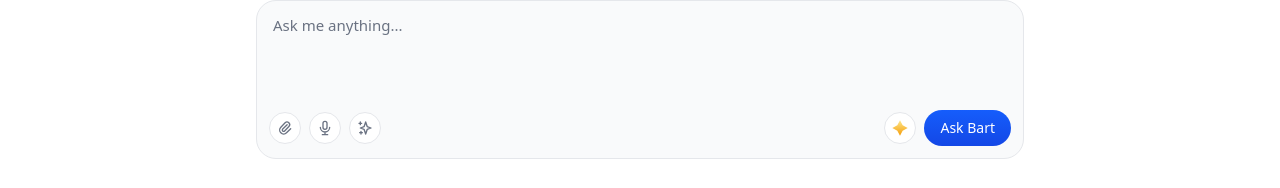
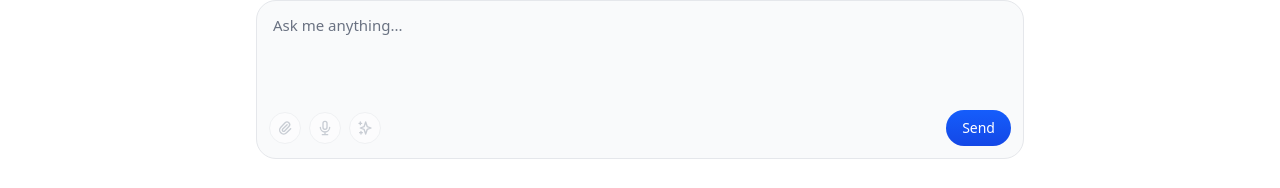
Before and after one commit to junaid33/next-keystone-starter, a Next.js app: page /mcp-demo in a window 1280 px wide. Shown: the part 609-797 px from the top of the page. Built offline with nearby package versions, Linux system fonts and the light colour scheme.

Commit message:
feat(chat): enhance chat message handling and smooth scrolling; comment out action buttons

```diff
--- a/app/mcp-demo/page.tsx
+++ b/app/mcp-demo/page.tsx
@@ -40,6 +40,7 @@ function ChatMessage({ isUser, children }: { isUser?: boolean; children: React.R
           <p className="sr-only">{isUser ? 'You' : 'Bart'} said:</p>
           {children}
         </div>
+        {/* Action buttons - commented out for now
         {!isUser && (
           <div className="relative inline-flex bg-white rounded-md border border-black/[0.08] shadow-sm -space-x-px">
             <button className="relative text-gray-500 hover:text-gray-700 transition-colors size-8 flex items-center justify-center rounded-l-md">
@@ -64,6 +65,7 @@ function ChatMessage({ isUser, children }: { isUser?: boolean; children: React.R
             </button>
           </div>
         )}
+        */}
       </div>
     </article>
   );
@@ -76,7 +78,7 @@ function Chat() {
   const messagesEndRef = useRef<HTMLDivElement>(null);
 
   useEffect(() => {
-    messagesEndRef.current?.scrollIntoView();
+    messagesEndRef.current?.scrollIntoView({ behavior: 'smooth' });
   }, [messages]);
 
   const handleSubmit = async () => {
@@ -95,12 +97,21 @@ function Chat() {
     setLoading(true);
 
     try {
+      // Build conversation history including the new user message
+      const conversationHistory = [...messages, userMessage].map(msg => ({
+        role: msg.isUser ? 'user' : 'assistant',
+        content: msg.content
+      }));
+
       const res = await fetch('/api/completion-simple', {
         method: 'POST',
         headers: {
           'Content-Type': 'application/json',
         },
-        body: JSON.stringify({ prompt: currentInput }),
+        body: JSON.stringify({
+          prompt: currentInput,
+          messages: conversationHistory
+        }),
         credentials: 'include',
       });
 
@@ -294,23 +305,24 @@ function Chat() {
             />
             <div className="flex items-center justify-between gap-2 p-3">
               <div className="flex items-center gap-2">
-                <button className="rounded-full w-8 h-8 flex items-center justify-center bg-white border border-gray-200 hover:bg-gray-50 hover:shadow-sm transition-all">
-                  <svg className="w-4 h-4 text-gray-500" fill="none" stroke="currentColor" viewBox="0 0 24 24">
+                <button disabled className="rounded-full w-8 h-8 flex items-center justify-center bg-white border border-gray-200 cursor-not-allowed opacity-50">
+                  <svg className="w-4 h-4 text-gray-400" fill="none" stroke="currentColor" viewBox="0 0 24 24">
                     <path strokeLinecap="round" strokeLinejoin="round" strokeWidth={2} d="M15.172 7l-6.586 6.586a2 2 0 102.828 2.828l6.414-6.586a4 4 0 00-5.656-5.656l-6.415 6.585a6 6 0 108.486 8.486L20.5 13" />
                   </svg>
                 </button>
-                <button className="rounded-full w-8 h-8 flex items-center justify-center bg-white border border-gray-200 hover:bg-gray-50 hover:shadow-sm transition-all">
-                  <svg className="w-4 h-4 text-gray-500" fill="none" stroke="currentColor" viewBox="0 0 24 24">
+                <button disabled className="rounded-full w-8 h-8 flex items-center justify-center bg-white border border-gray-200 cursor-not-allowed opacity-50">
+                  <svg className="w-4 h-4 text-gray-400" fill="none" stroke="currentColor" viewBox="0 0 24 24">
                     <path strokeLinecap="round" strokeLinejoin="round" strokeWidth={2} d="M19 11a7 7 0 01-7 7m0 0a7 7 0 01-7-7m7 7v4m0 0H8m4 0h4m-4-8a3 3 0 01-3-3V5a3 3 0 116 0v6a3 3 0 01-3 3z" />
                   </svg>
                 </button>
-                <button className="rounded-full w-8 h-8 flex items-center justify-center bg-white border border-gray-200 hover:bg-gray-50 hover:shadow-sm transition-all">
-                  <svg className="w-4 h-4 text-gray-500" fill="none" stroke="currentColor" viewBox="0 0 24 24">
+                <button disabled className="rounded-full w-8 h-8 flex items-center justify-center bg-white border border-gray-200 cursor-not-allowed opacity-50">
+                  <svg className="w-4 h-4 text-gray-400" fill="none" stroke="currentColor" viewBox="0 0 24 24">
                     <path strokeLinecap="round" strokeLinejoin="round" strokeWidth={2} d="M5 3v4M3 5h4M6 17v4m-2-2h4m5-16l2.286 6.857L21 12l-5.714 2.143L13 21l-2.286-6.857L5 12l5.714-2.143L13 3z" />
                   </svg>
                 </button>
               </div>
               <div className="flex items-center gap-2">
+                {/* Extra button - commented out for now
                 <button className="rounded-full w-8 h-8 flex items-center justify-center bg-white border border-gray-200 hover:bg-gray-50 hover:shadow-sm transition-all">
                   <svg xmlns="http://www.w3.org/2000/svg" width="16" height="16" fill="none">
                     <g clipPath="url(#icon-a)">
@@ -337,12 +349,13 @@ function Chat() {
                     </defs>
                   </svg>
                 </button>
+                */}
                 <button
                   onClick={handleSubmit}
                   disabled={loading || !input.trim()}
                   className="bg-gradient-to-t from-blue-700 to-blue-600 hover:from-blue-800 hover:to-blue-700 disabled:bg-gray-300 disabled:cursor-not-allowed text-white px-4 py-2 rounded-full text-sm font-medium transition-all"
                 >
-                  {loading ? 'Sending...' : 'Ask Bart'}
+                  {loading ? 'Sending...' : 'Send'}
                 </button>
               </div>
             </div>
```
Lines whose indentation alone changed are shown as unchanged.
